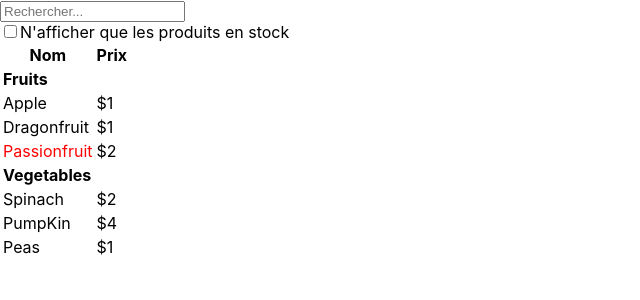
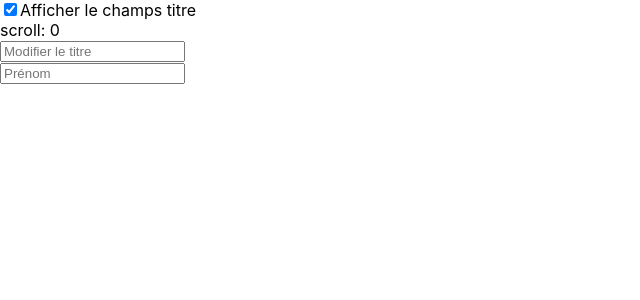
Before and after one commit to hayetmnasrighabri/formreact, a React (Create React App) app: page / in a window 1280 px wide. Shown: the top 300 px of the page, without its empty margins (0-640 px from the left). Built offline with nearby package versions, Linux system fonts and the light colour scheme.

Commit message:
useEffect1

```diff
--- a/src/App.js
+++ b/src/App.js
@@ -1,82 +1,54 @@
-import React, { useState } from 'react'
+import React, {useEffect, useState } from 'react'
 import Input from './components/Input'
 import Checkbox from './components/Checkbox'
-import ProductCategoryRow from './products/ProductCategoryRow'
-import ProductRow from './products/ProductRow'
-const PRODUCTS=[
-  {category: "Fruits", price: "$1", stocked: true, name:"Apple"},
-  {category: "Fruits", price: "$1", stocked: true, name:"Dragonfruit"},
-  {category: "Fruits", price: "$2", stocked: false, name:"Passionfruit"},
-  {category: "Vegetables", price: "$2", stocked: true, name:"Spinach"},
-  {category: "Vegetables", price: "$4", stocked: true, name:"PumpKin"},
-  {category: "Vegetables", price: "$1", stocked: true, name:"Peas"},
- ]
 function App() {
-  const [showStockedOnly, setShowStockedOnly] = useState(false)
-  const [search, setSearch]=useState('')
+ const [showInput, setShowInput]= useState(true)
+  return (
+    <div className='container my-3 stack'>
+      <Checkbox
+       checked={showInput}
+       onChange={setShowInput}
+       id="titleshow"
+       label="Afficher le champs titre"
+      />
+      {showInput && <EditTitle/>}
+      <div style={{height: '300vh'}}></div>
 
-   const visibleProducts = PRODUCTS.filter(product=>{
-    if (showStockedOnly && !product.stocked) {
-      return false
-    }
-    if (search && !product.name.includes(search)){
-      return false
-    }
-     return true
-   })
-  return (
-    <div className='container my-3'>
-      <Searchbar
-          search={search}
-          onSearchChange={setSearch}
-          onStockedOnlyChange={setShowStockedOnly}
-          showStockedOnly={showStockedOnly}/>
-      <ProductTable products={visibleProducts}/>
+
     </div>
   )
 }
-function Searchbar({showStockedOnly, onStockedOnlyChange, search, onSearchChange}){
+function EditTitle(){
+  const [title, setTitle]=useState('')
+  const [firstname, setFirstname]= useState('')
+  const[y, setY]=useState(0)
+  useEffect(()=>{
+    console.log("title")
+    document.title=title
+ },[title])
+ useEffect(()=>{
+window.addEventListener('scroll',(e)=>{
+  setY(window.scrollY)
+})
+ },[])
+ return(
+    <div className='vstack gap-2'>
+      <div>
+        scroll: {y}
+      </div>
 
-  return(
-    <div className=' mb-3'>
-      <div >
       <Input
-         placeholder="Rechercher..."
-         value={search}
-         onChange={onSearchChange}
+       placeholder="Modifier le titre"
+       value={title}
+       onChange={setTitle}
       />
-      <Checkbox
-        id="stocked"
-        checked={showStockedOnly}
-        onChange={onStockedOnlyChange}
-        label="N'afficher que les produits en stock"
-        />
-    </div>
+      <Input
+       placeholder="Prénom"
+       value={firstname}
+       onChange={setFirstname}
+      />
+
     </div>
   )
 }
-function ProductTable({products}){
-   const rows=[]
-   let lastCategory = null
-   for (let product of products) {
-    if (product.category !== lastCategory) {
-      rows.push(<ProductCategoryRow key={product.category} name={product.category}/>)
-    }
-    lastCategory = product.category
-    rows.push(<ProductRow product={product} key={product.name}/>)
-   }
-  return(
-    <table className="table">
-      <thead>
-        <tr>
-      <th>Nom</th>
-      <th>Prix</th>
-      </tr>
-      </thead>
-      <tbody>
-        {rows}
-      </tbody>
-    </table>
-  )
-}
 export default App
--- a/src/components/Checkbox.js
+++ b/src/components/Checkbox.js
@@ -1,16 +1,15 @@
 import React from 'react'
 
-function Checkbox({checked, onChange, label, id}) {
+function Checkbox({checked, onChange, label}) {
   return (
     <div className='form-check'>
       <input
-       id={id}
         type='checkbox'
         className='form-ckeck-input'
         checked={checked}
         onChange={(e)=>onChange(e.target.checked)}
       />
-      <label htmlFor={id} className='form-check-label'>{label}</label>
+      <label className='form-check-label'>{label}</label>
     </div>
   )
 }
--- a/src/components/Input.js
+++ b/src/components/Input.js
@@ -4,12 +4,12 @@ function Input({value, onChange, placeholder}) {
   return (
     <div>
       <input
-         type='text'
-         className='form-control'
-         value={value}
-         onChange={(e)=>onChange(e.target.value)}
-         placeholder={placeholder}
+       type='text'
+       placeholder={placeholder}
+       value={value}
+       onChange={(e)=>onChange(e.target.value)}
       />
+
     </div>
   )
 }
```
